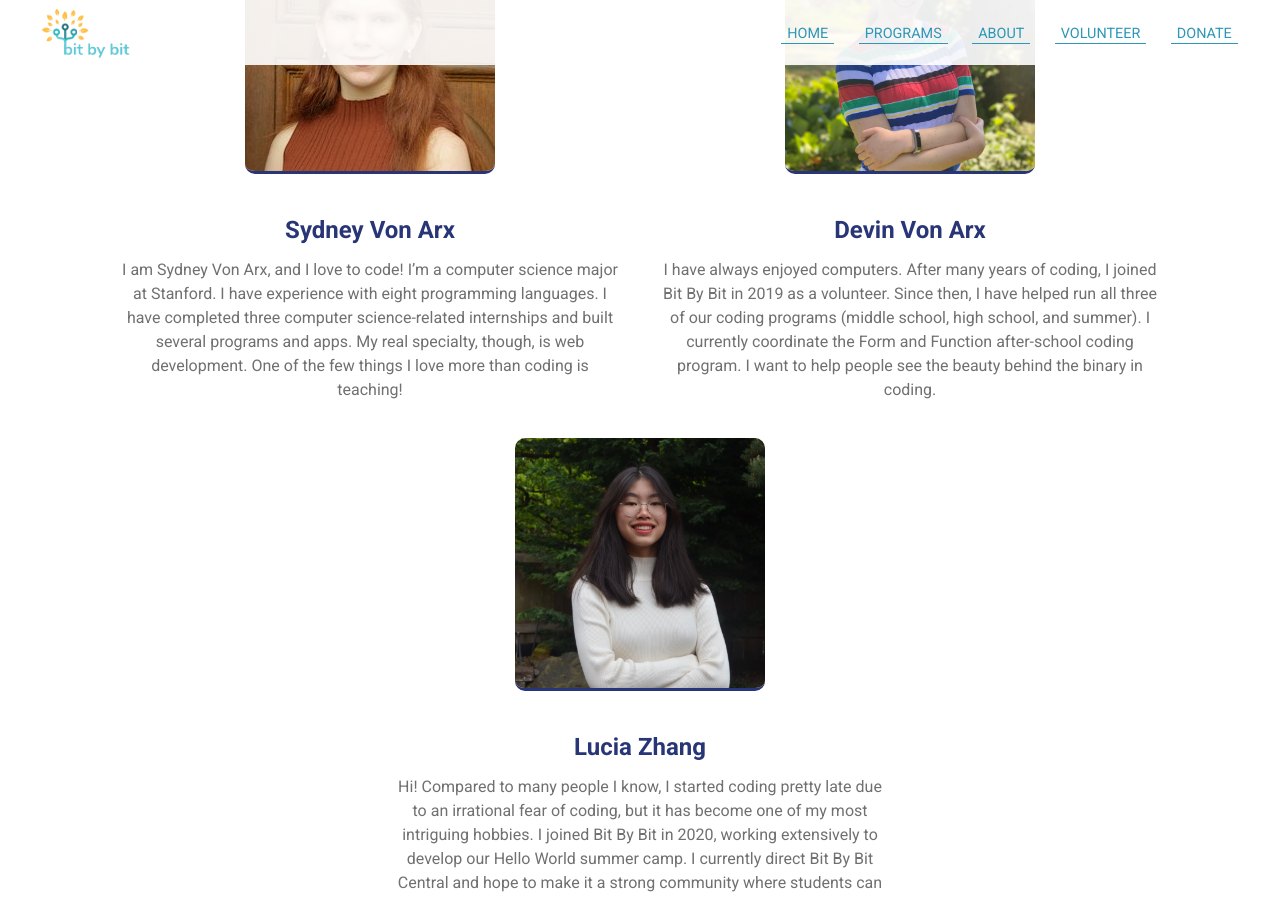
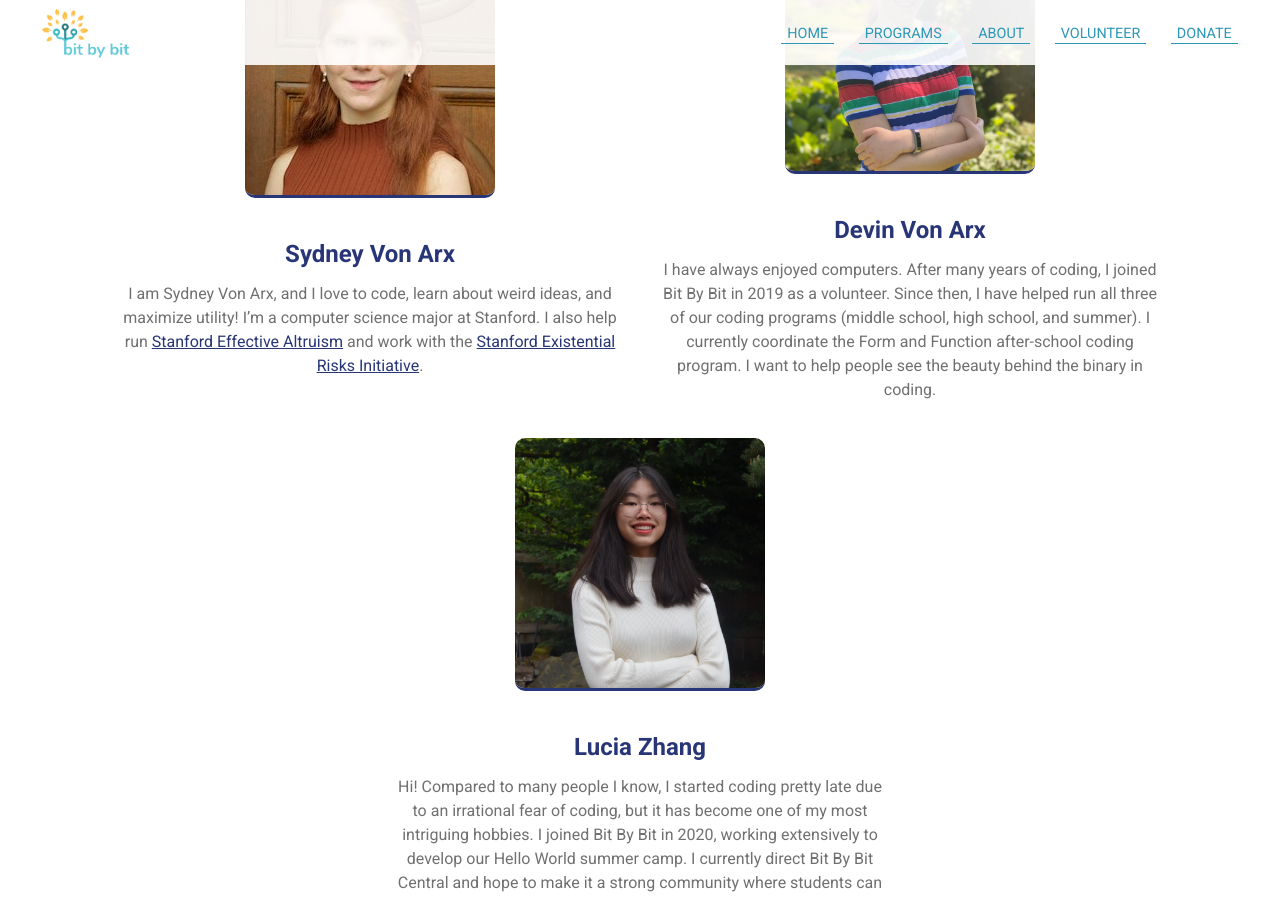
Before and after one commit to bit-by-bit-coding/bxb-website, a Jekyll site: the page built from about.html, in a window 1280 px wide and 900 px high, scrolled down 564 px. Built offline with Jekyll 4.4.1, drawn with Linux system fonts in a browser that asks for light colours; nearby versions of some CDN libraries.

Commit message:
update Sydney's info on about page

```diff
--- a/about.html
+++ b/about.html
@@ -13,17 +13,19 @@ style: about.css
         <span class="instructors-item">
             <img src="imgs/SydneySquare.jpg"><br>
             <strong>Sydney Von Arx</strong>
-            <p>I am Sydney Von Arx, and I love to code! I’m a computer science major at Stanford. I have
-                experience with eight programming languages. I have completed three computer science-related
-                internships and built several programs and apps. My real specialty, though, is web
-                development.
-                One of the few things I love more than coding is teaching!
+            <p>
+                I am Sydney Von Arx, and I love to code, learn about weird ideas, and maximize utility! I’m a computer
+                science major at Stanford. I also help run
+                <a href="https://web.stanford.edu/group/ea/">Stanford Effective Altruism</a> and work with the
+                <a
+                    href="https://cisac.fsi.stanford.edu/stanford-existential-risks-initiative/content/stanford-existential-risks-initiative">Stanford
+                    Existential Risks Initiative</a>.
             </p>
         </span>
         <span class="instructors-item">
             <img src="imgs/DevinSquare.jpg"><br>
             <strong>Devin Von Arx</strong>
-            <p>I have always enjoyed computers. After many years of  coding, I joined Bit By Bit in 2019 as a volunteer.
+            <p>I have always enjoyed computers. After many years of coding, I joined Bit By Bit in 2019 as a volunteer.
                 Since then, I have helped run all three of our coding programs (middle school, high school, and summer).
                 I currently coordinate the Form and Function after-school coding program.
                 I want to help people see the beauty behind the binary in coding.
@@ -32,9 +34,11 @@ style: about.css
         <span class="instructors-item">
             <img src="imgs/luciaSquare.jpg"><br>
             <strong>Lucia Zhang</strong>
-            <p>Hi! Compared to many people I know, I started coding pretty late due to an irrational fear of coding, but it has become one of my most intriguing hobbies.
+            <p>Hi! Compared to many people I know, I started coding pretty late due to an irrational fear of coding, but
+                it has become one of my most intriguing hobbies.
                 I joined Bit By Bit in 2020, working extensively to develop our Hello World summer camp.
-                I currently direct Bit By Bit Central and hope to make it a strong community where students can learn, teach, and lead!
+                I currently direct Bit By Bit Central and hope to make it a strong community where students can learn,
+                teach, and lead!
             </p>
         </span>
         <!--<span class="instructors-item">
```
